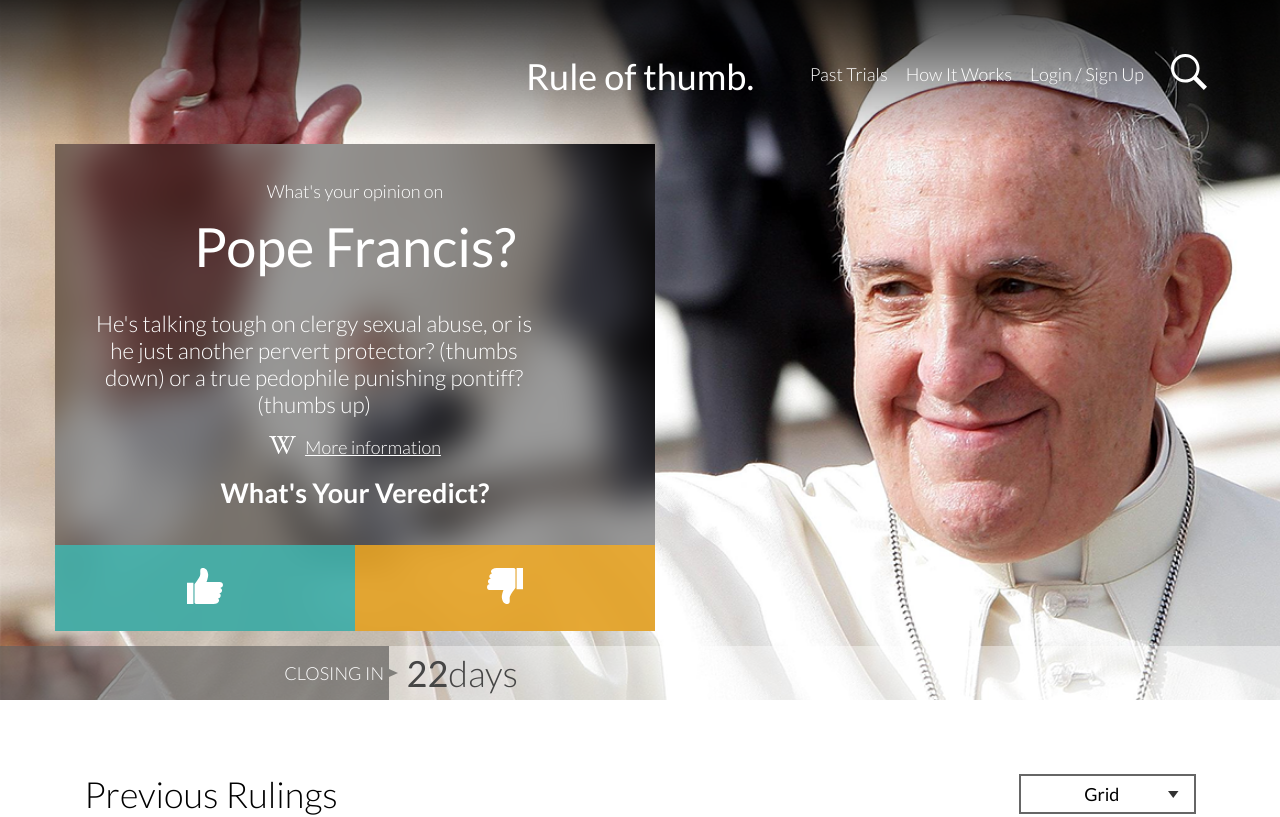
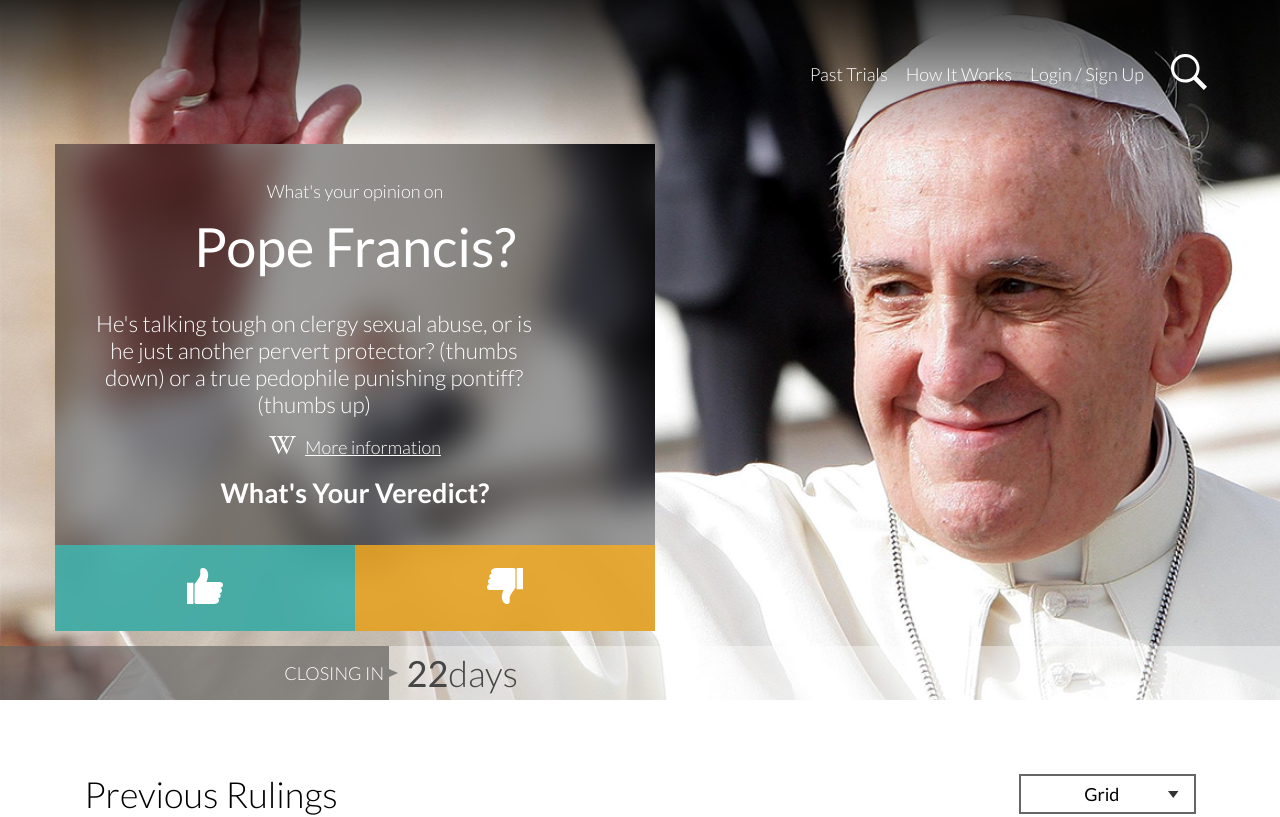
Before and after one commit to rekiemkr/test-interview, a React (Create React App) app: page / in a window 1280 px wide. Shown: the top 817 px of the page. Built offline with nearby package versions, Linux system fonts and the light colour scheme; the HTML template or start-up script is replaced by a standard one.

Commit message:
Added example multiple environments

```diff
--- a/public/index.html
+++ b/public/index.html
@@ -12,7 +12,7 @@
     <meta name="copyright" content="Zemoga" />
     <meta name="robots" content="index"/>
     <link href="https://fonts.googleapis.com/css?family=Lato:300,400,700&display=swap" rel="stylesheet">
-    <title>Rule of thumb</title>
+    <title>%REACT_APP_WEBSITE_NAME%</title>
   </head>
   <body>
     <noscript>You need to enable JavaScript to run this app.</noscript>
--- a/src/components/navigation/navigation.js
+++ b/src/components/navigation/navigation.js
@@ -6,7 +6,7 @@
     return (
         <nav className="nav" role="navigation">
             <div className="max-centered">
-                <h1 className="nav__logo">Rule of thumb.</h1>
+                <h1 className="nav__logo">{process.env.REACT_APP_WEBSITE_NAME}</h1>
                 <button className="nav__hamburger icon-button" alt="Open Menu">
                     <svg width="25" height="20" xmlns="http://www.w3.org/2000/svg">
                         <path d="M0 0h25v4H0V0zm0 8h25v4H0V8zm0 8h25v4H0v-4z" fill="#FFF" fillRule="nonzero" />
--- a/src/constants/sizes.js
+++ b/src/constants/sizes.js
@@ -1,7 +1,5 @@
 const sizes = {
     MAX_MOBILE: 786,
-    TABLET: 900,
-    DESKTOP: 1100
 }
 
 
```
